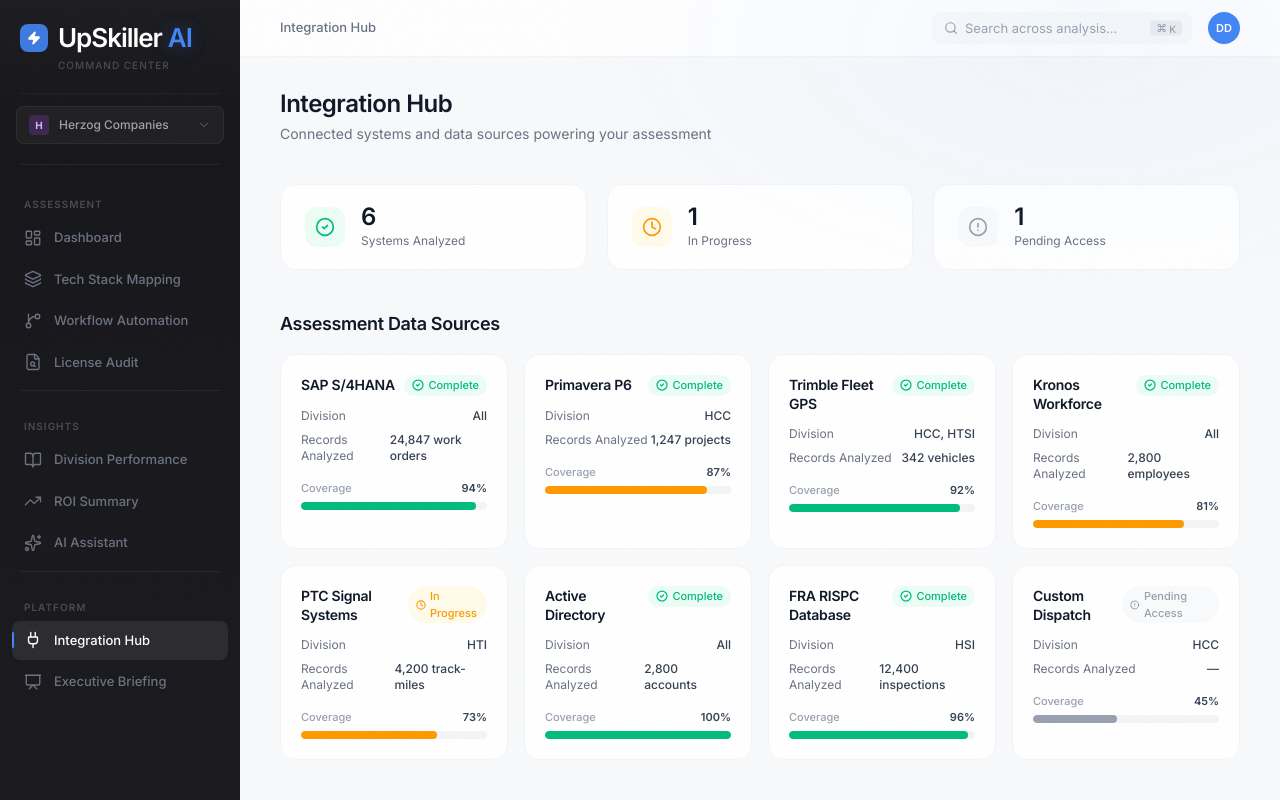
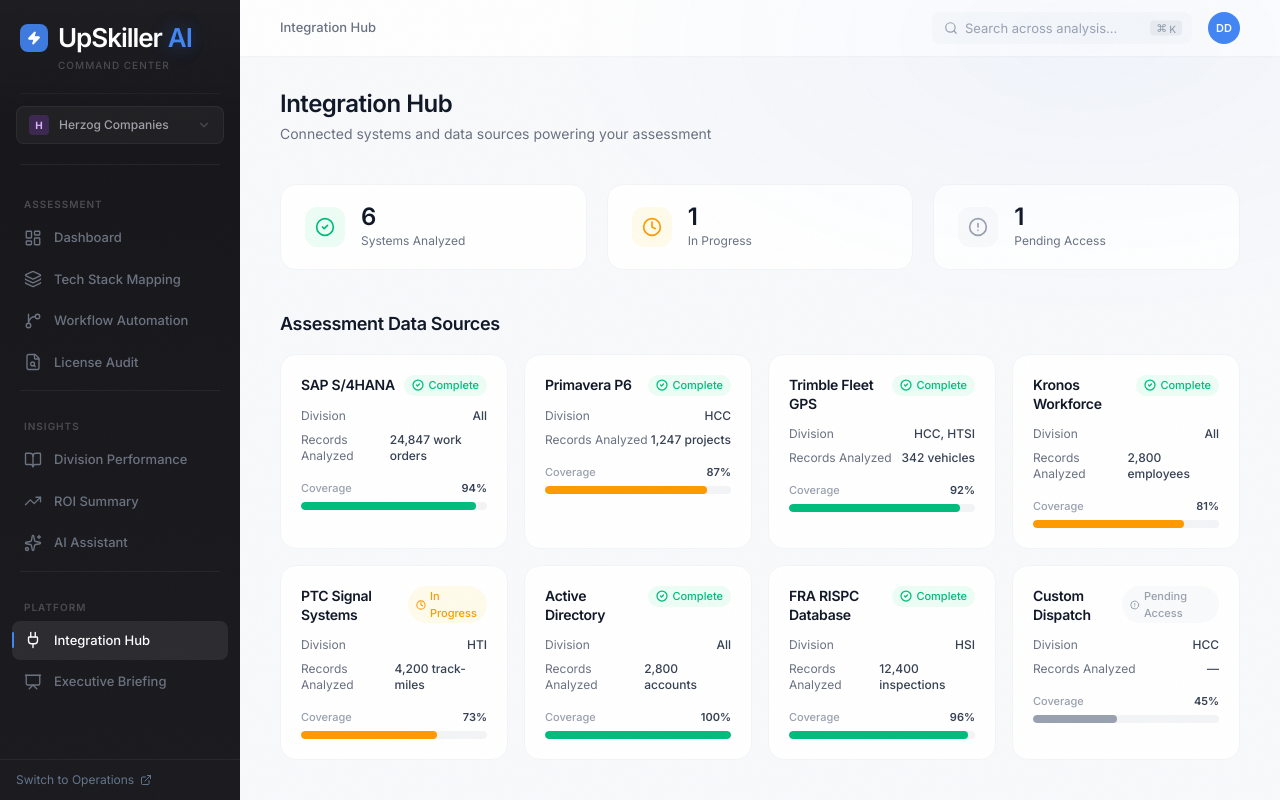
Before and after one commit to scotty123868/command-center, a React (Vite) app: page /integrations in a window 1280 px wide. Built offline with nearby package versions, Linux system fonts and the light colour scheme.

Commit message:
feat: Add cross-links to Last Mile operations platform
Co-Authored-By: Claude Opus 4.6 (1M context) <noreply@anthropic.com>

```diff
--- a/src/components/Sidebar.tsx
+++ b/src/components/Sidebar.tsx
@@ -15,8 +15,11 @@ import {
   Building2,
   Check,
   Presentation,
+  ExternalLink,
 } from 'lucide-react';
 import { useCompany } from '../data/CompanyContext';
+
+const LASTMILE_URL = 'https://lastmile-beige.vercel.app';
 
 const assessmentItems = [
   { to: '/dashboard', icon: LayoutDashboard, label: 'Dashboard' },
@@ -321,6 +324,18 @@ export default function Sidebar({ onNavClick, onClose }: { onNavClick?: () => vo
         </div>
       </nav>
 
+      {/* ── Cross-link to Last Mile ────────────────── */}
+      <div className="px-4 py-3 border-t border-white/[0.06]">
+        <a
+          href={LASTMILE_URL}
+          target="_blank"
+          rel="noopener noreferrer"
+          className="flex items-center gap-1.5 text-xs text-slate-500 hover:text-blue-400 transition-colors"
+        >
+          Switch to Operations
+          <ExternalLink className="w-3 h-3" strokeWidth={2} />
+        </a>
+      </div>
     </aside>
   );
 }
--- a/src/pages/Dashboard.tsx
+++ b/src/pages/Dashboard.tsx
@@ -1,6 +1,6 @@
 import { useState, useEffect, useCallback } from 'react';
 import { motion, AnimatePresence } from 'framer-motion';
-import { ArrowRight, X, Building2, ChevronRight } from 'lucide-react';
+import { ArrowRight, X, Building2, ChevronRight, ExternalLink } from 'lucide-react';
 import AnalysisOverlay, { RunAnalysisButton } from '../components/AnalysisOverlay';
 import {
   AreaChart,
@@ -21,6 +21,8 @@ import {
   type OpportunityStatus,
 } from '../data/constants';
 import { useCompany } from '../data/CompanyContext';
+
+const LASTMILE_URL = 'https://lastmile-beige.vercel.app';
 
 // ─── Helpers ────────────────────────────────────────────────────────────────
 
@@ -835,6 +837,17 @@ export default function Dashboard() {
         </KpiCard>
       </div>
 
+      {/* ── Cross-link to Last Mile ────────────────────────────── */}
+      <a
+        href={LASTMILE_URL}
+        target="_blank"
+        rel="noopener noreferrer"
+        className="flex items-center gap-1.5 text-sm text-blue-500 hover:text-blue-400 transition-colors"
+      >
+        View live operations monitoring
+        <ExternalLink className="w-3.5 h-3.5" strokeWidth={2} />
+      </a>
+
       {/* ── Feature 2: Timeline Scrubber ────────────────────────── */}
       <motion.section
         initial={{ opacity: 0, y: 12 }}
--- a/src/pages/Integrations.tsx
+++ b/src/pages/Integrations.tsx
@@ -16,7 +16,10 @@ import {
   Zap,
   Server,
   ArrowRight,
+  ExternalLink,
 } from 'lucide-react';
+
+const LASTMILE_URL = 'https://lastmile-beige.vercel.app';
 
 /* -- Data Sources --------------------------------------------------------- */
 
@@ -366,6 +369,17 @@ export default function Integrations() {
           <span>{completedCount} of {dataSources.length} systems complete</span>
         </div>
       </motion.div>
+
+      {/* ── Cross-link to Last Mile Connectors ────────────────────── */}
+      <a
+        href={`${LASTMILE_URL}/connectors`}
+        target="_blank"
+        rel="noopener noreferrer"
+        className="flex items-center gap-1.5 text-sm text-blue-500 hover:text-blue-400 transition-colors"
+      >
+        View live system connections
+        <ExternalLink className="w-3.5 h-3.5" strokeWidth={2} />
+      </a>
     </div>
   );
 }
--- a/src/pages/ROISummary.tsx
+++ b/src/pages/ROISummary.tsx
@@ -12,6 +12,7 @@ import {
   FileText,
   PieChart,
   Presentation,
+  ExternalLink,
 } from 'lucide-react';
 import { openBoardReport } from '../components/BoardReport';
 import {
@@ -31,6 +32,8 @@ import {
 } from 'recharts';
 import { getRoiSummary } from '../data/constants';
 import { useCompany } from '../data/CompanyContext';
+
+const LASTMILE_URL = 'https://lastmile-beige.vercel.app';
 
 // ─── Helpers ────────────────────────────────────────────────────────────────
 
@@ -284,6 +287,17 @@ export default function ROISummary() {
         </ResponsiveContainer>
       </motion.div>
 
+      {/* ── Cross-link to Last Mile Impact ────────────────────────────── */}
+      <a
+        href={`${LASTMILE_URL}/impact`}
+        target="_blank"
+        rel="noopener noreferrer"
+        className="flex items-center gap-1.5 text-sm text-blue-500 hover:text-blue-400 transition-colors"
+      >
+        See verified impact data
+        <ExternalLink className="w-3.5 h-3.5" strokeWidth={2} />
+      </a>
+
       {/* ── Section 4: Timeline Chart ─────────────────────────────────── */}
       <motion.div
         className="rounded-2xl bg-white border border-gray-100 shadow-[0_1px_3px_rgba(0,0,0,0.04)] p-6"
```
